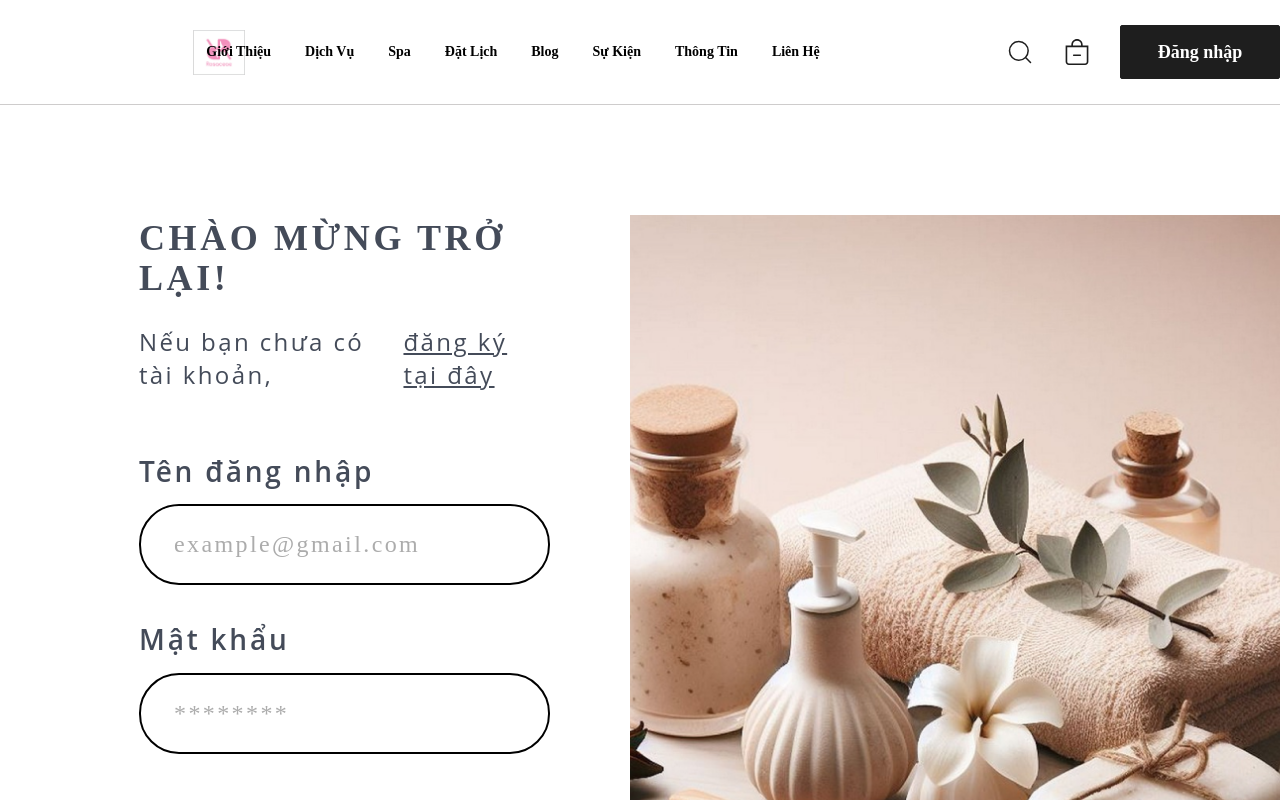
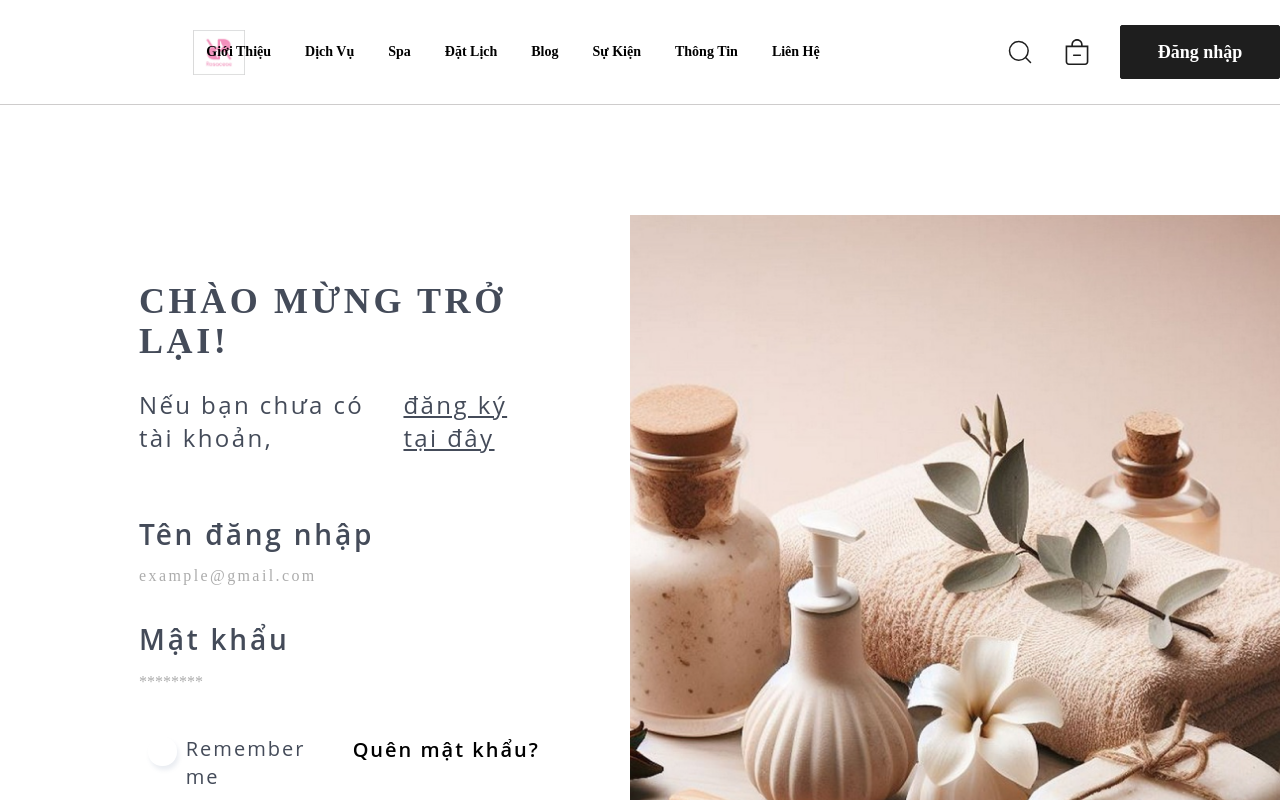
Before and after one commit to dipstickit/rosaceae, a React (Vite) app: page /login in a window 1280 px wide. Shown: the top 800 px of the page. Built offline with nearby package versions, Linux system fonts and the light colour scheme.

Commit message:
minor changes

```diff
--- a/src/pages/HomePage/index.tsx
+++ b/src/pages/HomePage/index.tsx
@@ -21,7 +21,7 @@ export default function HomePage() {
         />
       </Helmet>
       <div className="flex w-full flex-col bg-white-A700">
-        <Header className="ml-[12rem]" />
+        <Header />
         <div className="bg-[url(/public/images/img_group_1.png)] pb-[212px] pt-[146px] mt-[38px] h-[500px] flex items-center bg-cover bg-no-repeat px-14 md:h-auto md:p-5">
           <Heading
             size="15xl"
--- a/src/pages/Login/index.tsx
+++ b/src/pages/Login/index.tsx
@@ -4,7 +4,7 @@ import Header from "../../components/Header";
 import { loginValidateSchema } from "../../validates/ValidateSchema";
 import { useFormik } from "formik";
 import { userHandler } from "../../usecases/HandleLogin";
-import { useState } from "react";
+import { ChangeEvent, useState } from "react";
 import { setAccessToken } from "../../store/authActions";
 import { useDispatch, } from "react-redux";
 import { useNavigate } from "react-router-dom";
@@ -13,7 +13,7 @@ import { setUserInfo } from "../../store/userActions";
 export default function LoginPage() {
   const dispatch = useDispatch();
   const navigate = useNavigate();
-  const [loginInfo] = useState<LoginInfo>({
+  const [loginInfo, setLoginInfo] = useState<LoginInfo>({
     email: "",
     password: "",
   });
@@ -29,6 +29,13 @@ export default function LoginPage() {
     },
   });
 
+  const handleInput = (e: ChangeEvent<HTMLTextAreaElement | HTMLInputElement>) => {
+    setLoginInfo({
+      ...loginInfo,
+      [e.target.name]: e.target.value.trim()
+    })
+  }
+
   const login = async () => {
     const result: any = await userHandler.Login(Object.entries(formik.errors).length, loginInfo)
     console.log(result.data)
@@ -41,7 +48,7 @@ export default function LoginPage() {
         phone: data.phone,
         address: data.address
       }
-      dispatch(setAccessToken(token));
+      dispatch(setAccessToken(token, userInfo, data.role));
       dispatch(setUserInfo(userInfo))
       localStorage.setItem("access-token", token)
       localStorage.setItem("user-info", JSON.stringify(userInfo))
@@ -93,15 +100,15 @@ export default function LoginPage() {
                 >
                   Tên đăng nhập
                 </Heading>
-                {/* <input
+                <input
                   type="email"
                   name="email"
                   placeholder={`example@gmail.com`}
                   className="self-stretch rounded-[40px] px-2 py-3 border-2 border-solid border-black-900 font-nunito tracking-[2.40px] !text-black-900 sm:px-5"
                   onChange={e => { formik.handleChange(e); handleInput(e) }}
                   onBlur={formik.handleBlur}
-                /> */}
-                <Input
+                />
+                {/* <Input
                   size="2xl"
                   type="email"
                   name="email"
@@ -109,7 +116,7 @@ export default function LoginPage() {
                   onChange={formik.handleChange}
                   onBlur={formik.handleBlur}
                   className="self-stretch rounded-[40px] border-2 border-solid border-black-900 font-nunito tracking-[2.40px] !text-black-900 sm:px-5"
-                />
+                /> */}
                 {formik.touched.email && formik.errors.email && (
                   <div className="flex-1 flex items-center mt-2 text-red-500 italic text-sm">
                     {formik.errors.email}
@@ -124,15 +131,15 @@ export default function LoginPage() {
                 >
                   Mật khẩu
                 </Heading>
-                {/* <input
+                <input
                   type="password"
                   name="password"
                   onChange={e => { formik.handleChange(e); handleInput(e) }}
                   onBlur={formik.handleBlur}
                   placeholder={`********`}
                   className="gap-[35px] self-stretch rounded-[40px] px-2 py-3 border-2 border-solid border-black-900 sm:pr-5"
-                /> */}
-                <Input
+                />
+                {/* <Input
                   size="2xl"
                   type="password"
                   name="password"
@@ -140,7 +147,7 @@ export default function LoginPage() {
                   onChange={formik.handleChange}
                   onBlur={formik.handleBlur}
                   className="self-stretch rounded-[40px] border-2 border-solid border-black-900 font-nunito tracking-[2.40px] !text-black-900 sm:px-5"
-                />
+                /> */}
                 {formik.touched.password && formik.errors.password && (
                   <div className="flex-1 flex items-center mt-2 text-red-500 italic text-sm">
                     {formik.errors.password}
--- a/src/store/authActions.ts
+++ b/src/store/authActions.ts
@@ -1,6 +1,10 @@
-export const setAccessToken = (token: string) => ({
+export const setAccessToken = (token: string, currentUser: UserInfo, role: string) => ({
     type: 'SET_ACCESS_TOKEN',
-    payload: token,
+    payload: {
+        token,
+        currentUser,
+        role
+    },
 });
 
 export const clearAccessToken = () => ({
```
